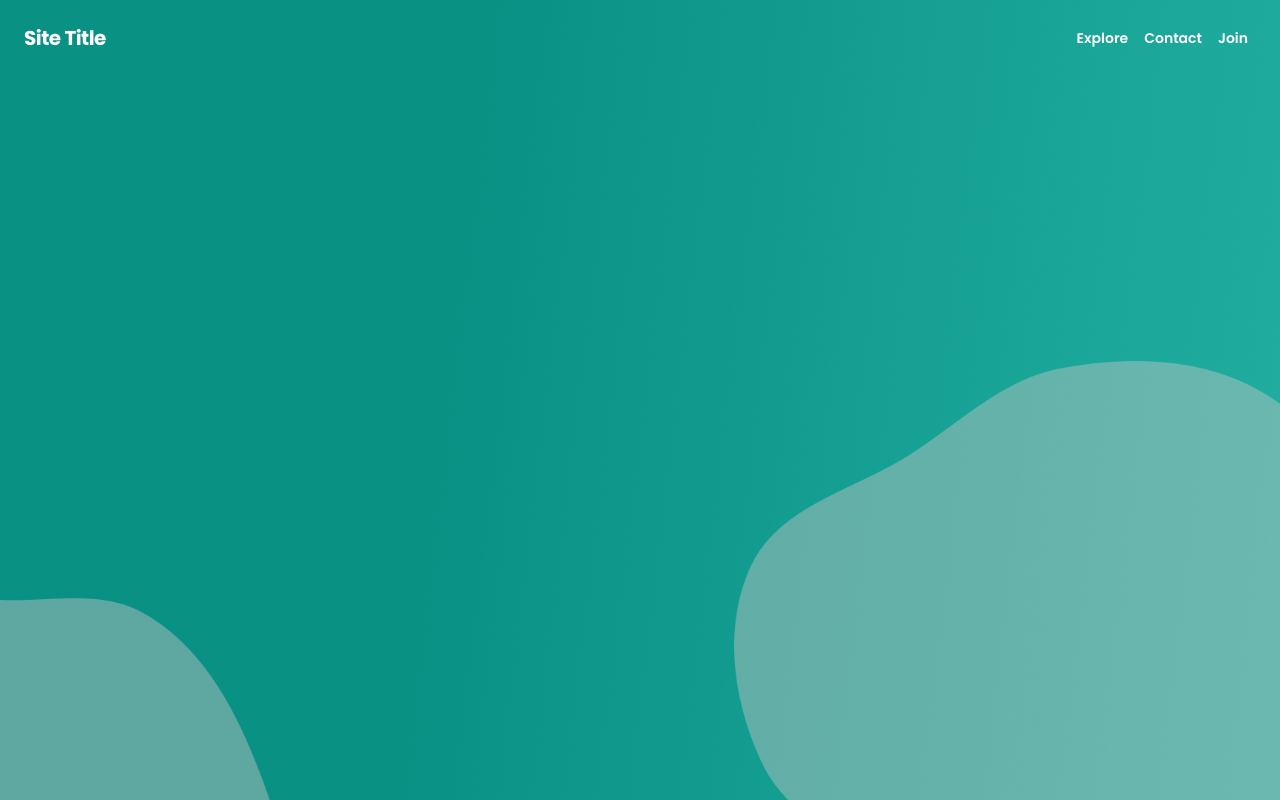
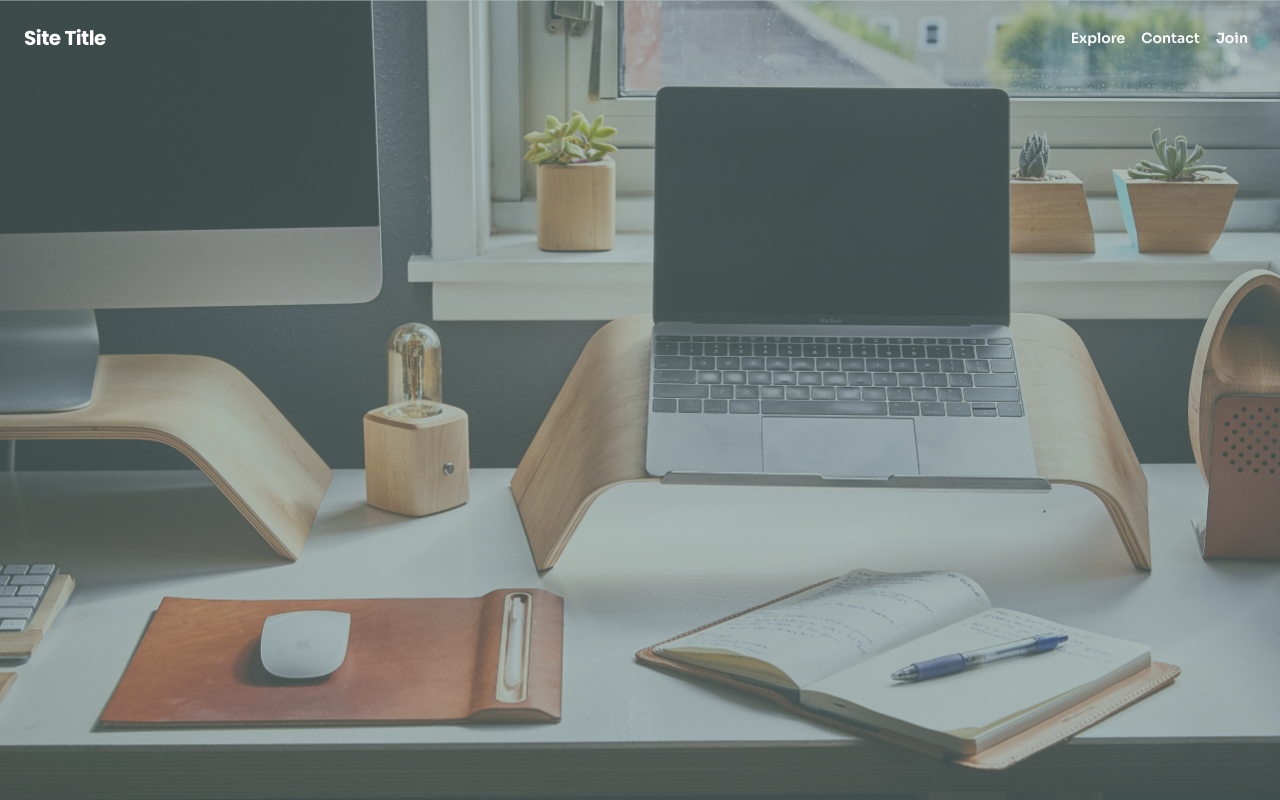
Before and after one commit to ShaneMaglangit/service-board, a Next.js app: page / in a window 1280 px wide. Built offline with nearby package versions, Linux system fonts and the light colour scheme.

Commit message:
Replaced hero

```diff
--- /dev/null
+++ b/pages/components/Header.js
@@ -0,0 +1,19 @@
+import Navbar from "./Navbar.js"
+
+const headerStyle = {
+    backgroundImage: `url("./header.png")`,
+    backgroundPosition: 'center top',
+    backgroundSize: 'cover',
+}
+
+const Header = () => {
+    return(
+        <>
+            <div className="h-screen" style={headerStyle}>
+                <Navbar />
+            </div>
+        </>
+    )
+}
+
+export default Header
--- a/pages/components/Hero.js
+++ /dev/null
@@ -1,17 +0,0 @@
-import Navbar from "./Navbar.js"
-
-const heroStyle = {
-    backgroundImage: `url("./hero-background.png")`,
-    backgroundPosition: 'center',
-    backgroundSize: 'cover'
-}
-
-const Hero = () => {
-    return(
-        <div className="h-screen w-screen" style={heroStyle}>
-            <Navbar />
-        </div>
-    )
-}
-
-export default Hero
--- a/pages/components/NavbarItems.js
+++ b/pages/components/NavbarItems.js
@@ -2,7 +2,7 @@ const NavbarItems = () => {
     return (
         <>
             {/* Menu items for the navigation */}
-            <div className="text-sm md:flex-grow md:text-right font-body text-white font-semibold">
+            <div className="text-sm md:flex-grow md:text-right text-white font-display font-semibold">
                 <a href="/" className="mx-2">Explore</a>
                 <a href="/" className="mx-2">Contact</a>
                 <a href="/" className="mx-2">Join</a>
--- a/pages/index.js
+++ b/pages/index.js
@@ -1,5 +1,6 @@
 import Head from "next/head"
-import Hero from "./components/Hero.js"
+import Navbar from "./components/Navbar.js"
+import Header from "./components/Header.js"
 
 const Index = () => (
   <div className="container">
@@ -8,8 +9,8 @@ const Index = () => (
       <link rel="icon" href="/favicon.ico" />
     </Head>
 
-    <main className="container">
-      <Hero />
+    <main className="container min-h-screen">
+      <Header />
     </main>
   </div>
 )
```
Also changed, not shown: public/header.png (added), public/hero-background.png (deleted).
